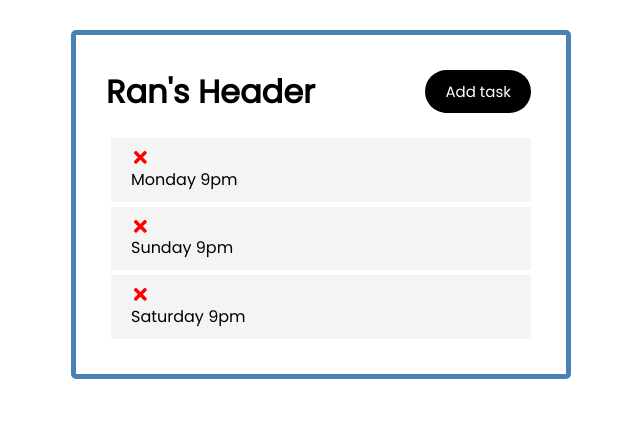
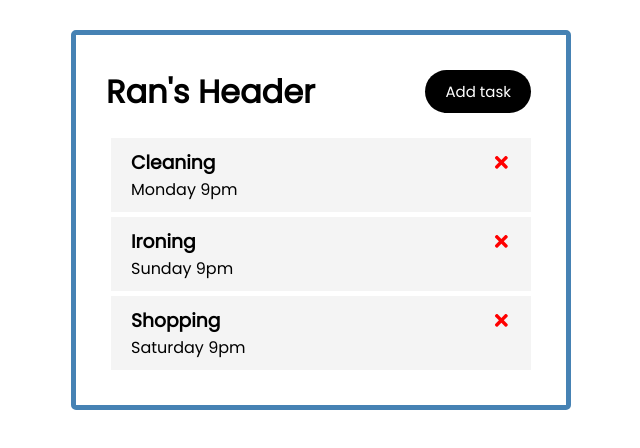
Before and after one commit to ranerlich7/ran-task, a React (Create React App) app: page / in a window 1280 px wide. Shown: the top 448 px of the page, without its empty margins (319-959 px from the left). Built offline with nearby package versions, Linux system fonts and the light colour scheme; the HTML template or start-up script is replaced by a standard one.

Commit message:
now deleting each task seperately

```diff
--- a/src/App.js
+++ b/src/App.js
@@ -31,7 +31,7 @@ function App() {
   }
 
   function deleteTask(taskID) {
-    setTasks([])
+    setTasks(()=> tasks.filter((task)=>task.id === taskID ? null : task))
   }
 
   return (
--- a/src/components/Task.js
+++ b/src/components/Task.js
@@ -9,7 +9,7 @@ import { FaTimes } from "react-icons/fa"
 function Task({  task, deleteTask }) {
     return (
             <div className="task">
-                <h3>{task.content} <FaTimes onClick={() => deleteTask(task.id)} color="red" /></h3>
+                <h3>{task.name} {' '}<FaTimes onClick={() => deleteTask(task.id)} style={{ color: 'red', cursor: 'pointer' }}></FaTimes></h3>
                 <p>{task.date}</p>
             </div>
         )
```
